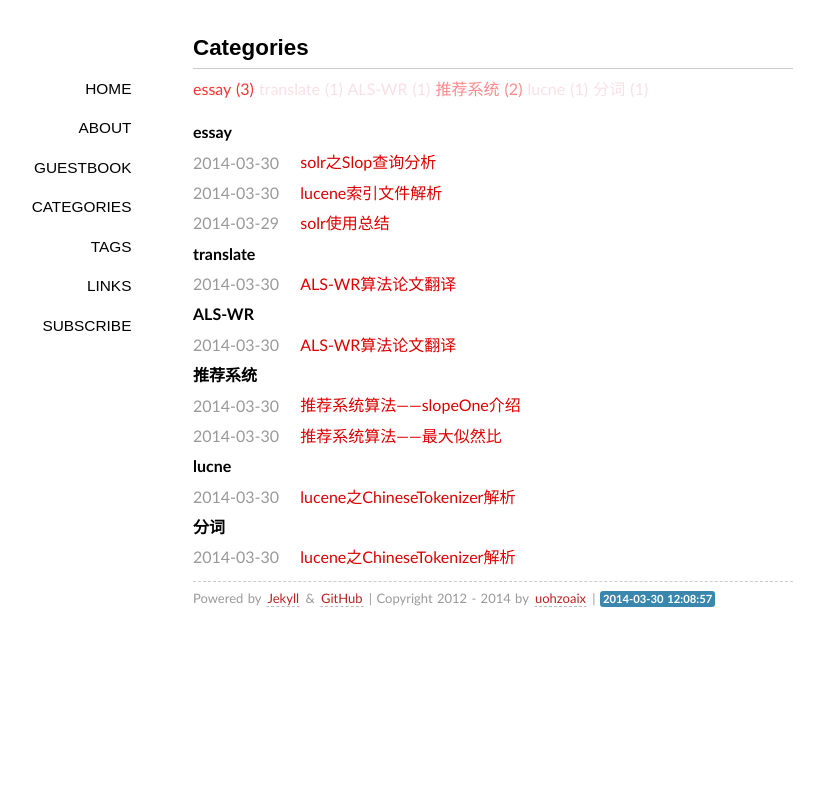
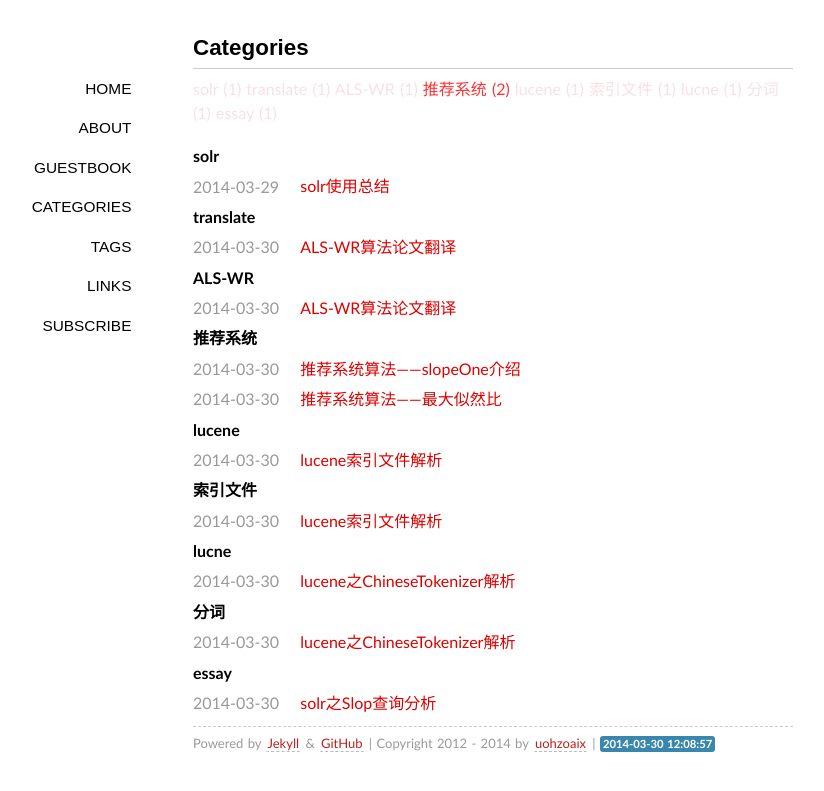
Before and after one commit to uohzoaix/studies, a Jekyll site: the page built from categories/index.md, in a window 1280 px wide. Shown: the top 791 px of the page, without its empty margins (147-971 px from the left). Built offline with Jekyll 4.4.1, drawn with Linux system fonts in a browser that asks for light colours; some web fonts are replaced; Markdown is read by kramdown in place of the engine named in the settings; comment, search, counter and statistics services are not loaded.

Commit message:
add twos

```diff
--- a/_posts/2014-03-29-solr-summary.md
+++ b/_posts/2014-03-29-solr-summary.md
@@ -2,7 +2,8 @@
 layout: post
 title: "solr使用总结"
 description: "对solr的各种使用进行总结"
-category: essay
+category:
+- solr
 tags: []
 ---
 
--- a/_posts/2014-03-30-lucene-indexfiles.md
+++ b/_posts/2014-03-30-lucene-indexfiles.md
@@ -2,7 +2,9 @@
 layout: post
 title: "lucene索引文件解析"
 description: "lucene的各个索引文件形成解析"
-category: essay
+category:
+- lucene
+- 索引文件
 tags: []
 ---
 
```
